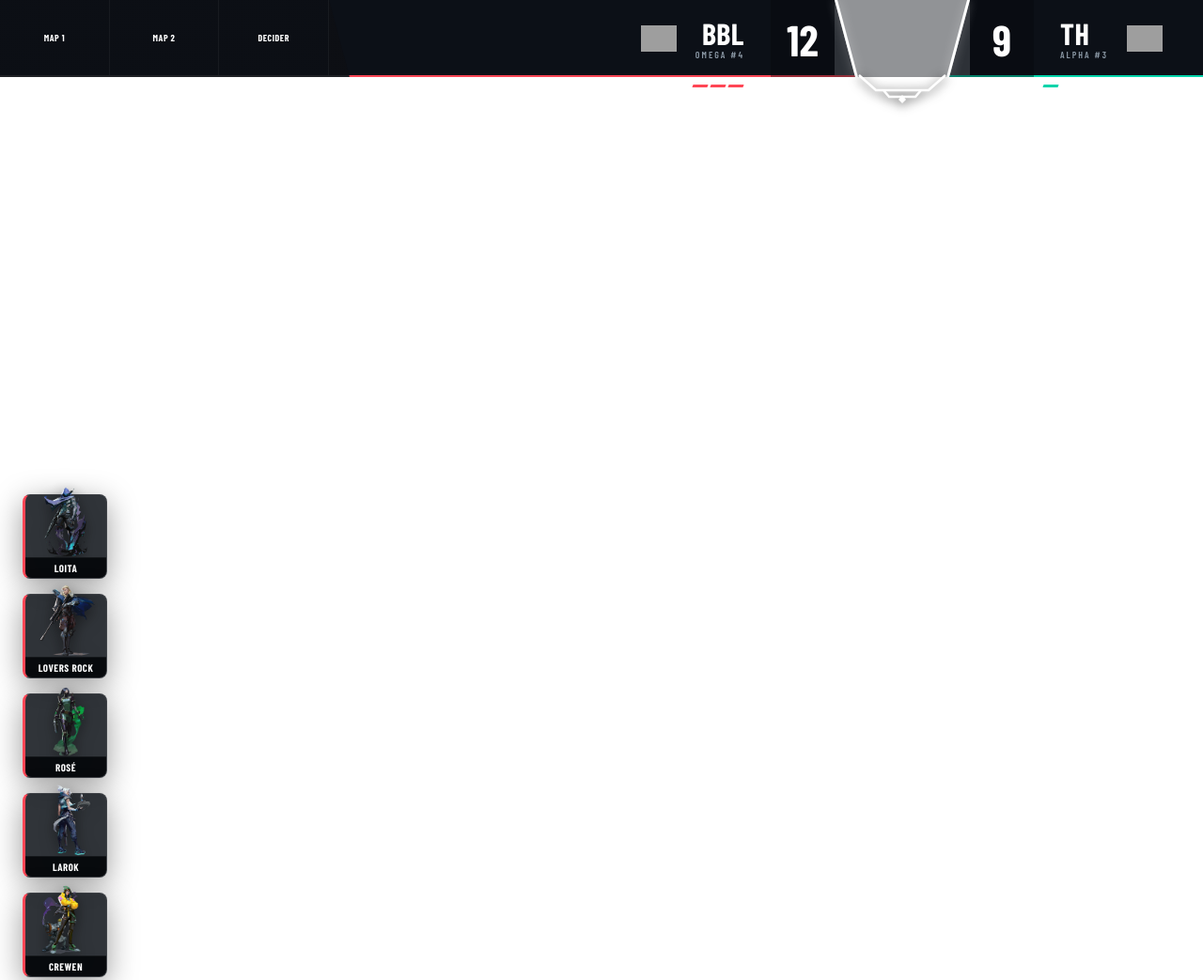
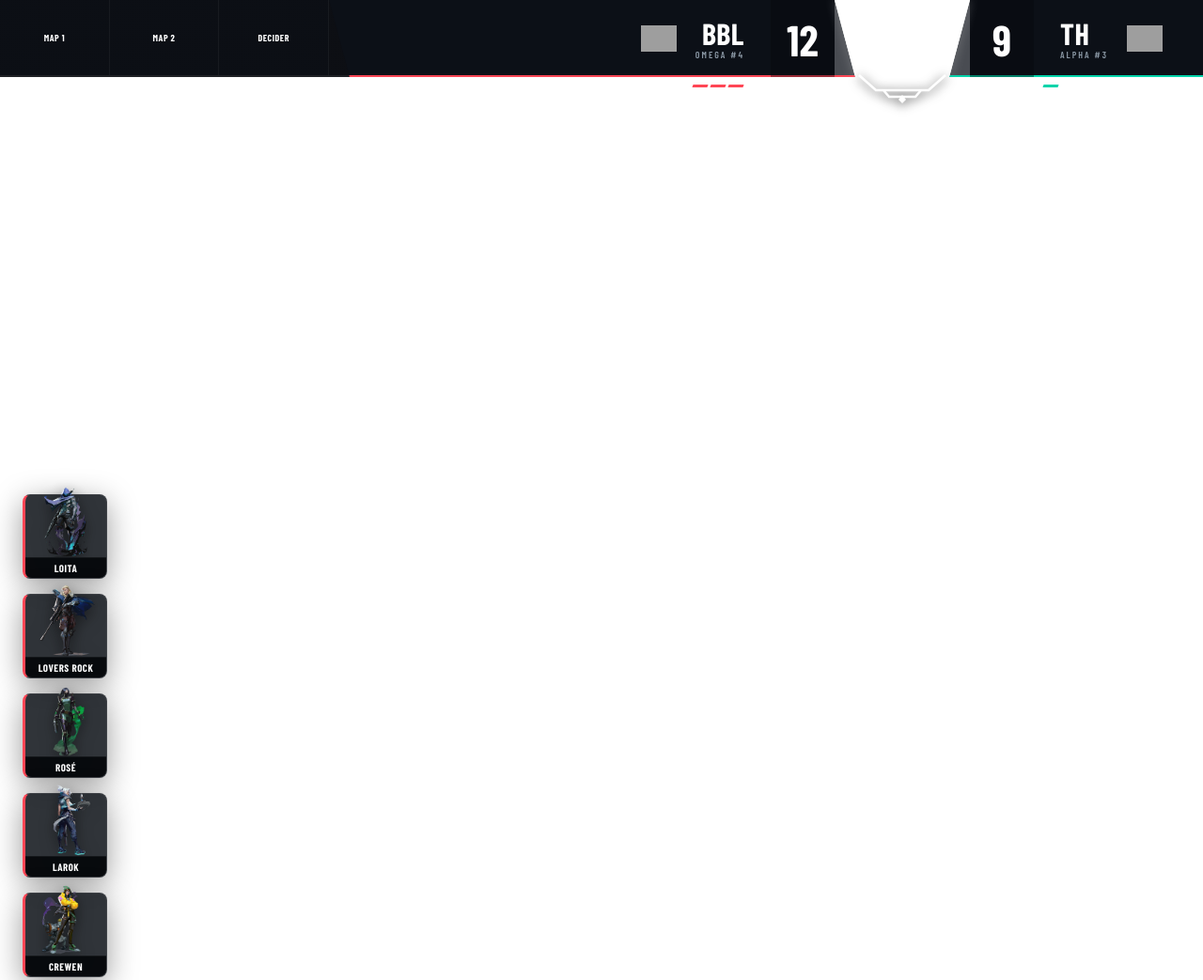
Before and after one commit to HippomasAKiB1/ValorGG, a website: page overlay.html in a window 1280 px wide. Shown: the top 1043 px of the page at 94% size. Drawn offline with nearby package versions, Linux system fonts and the light colour scheme; grey boxes are pictures that could not be loaded; a web font is replaced by a local one.

Commit message:
timer color

```diff
--- a/styles.css
+++ b/styles.css
@@ -373,7 +373,7 @@ html, body {
 /* ── Center panel (cutout timer frame) ── */
 .center-panel {
     width: 144px;
-    background: rgba(12, 17, 23, 0.45) !important; /* Tinted semi-transparent glass backdrop to match game feed layout */
+    background: transparent !important; /* Completely clear cutout center-panel to display native observer clock perfectly */
     position: relative;
     z-index: 5;
 }
```
